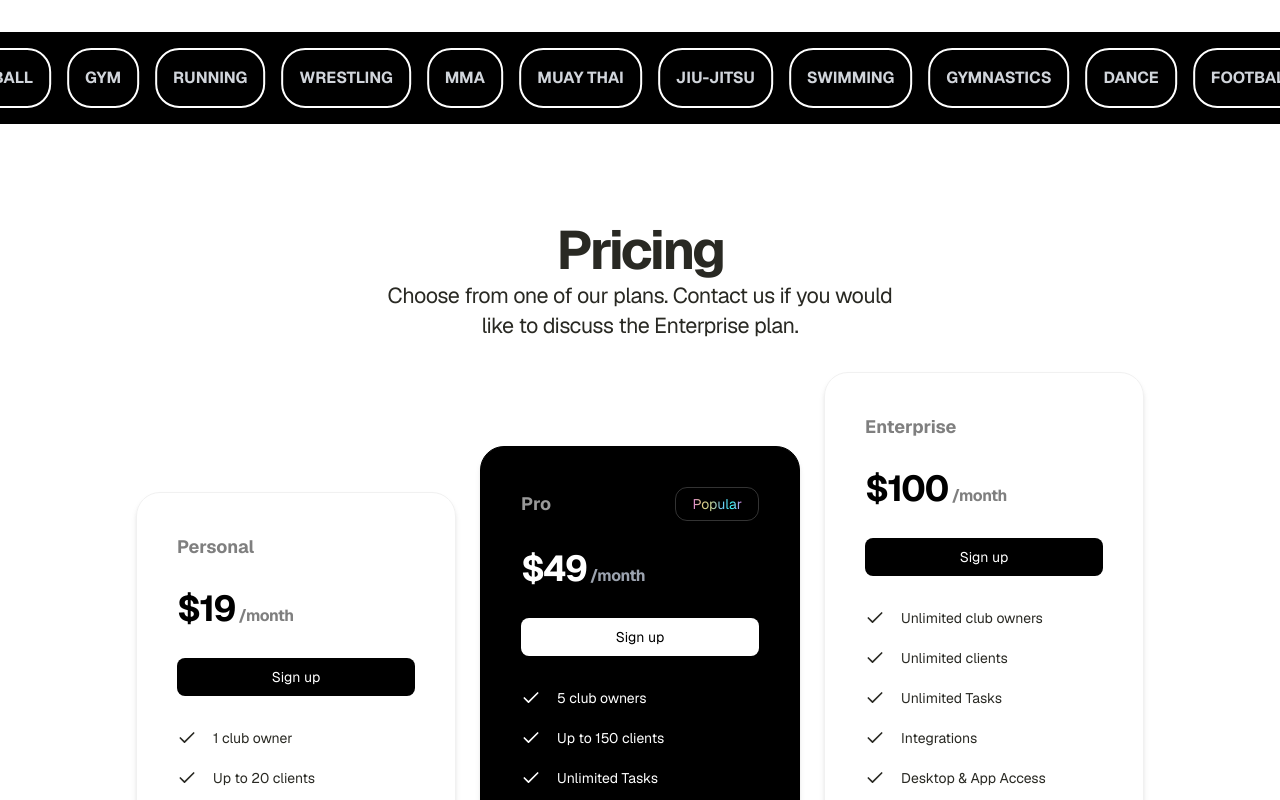
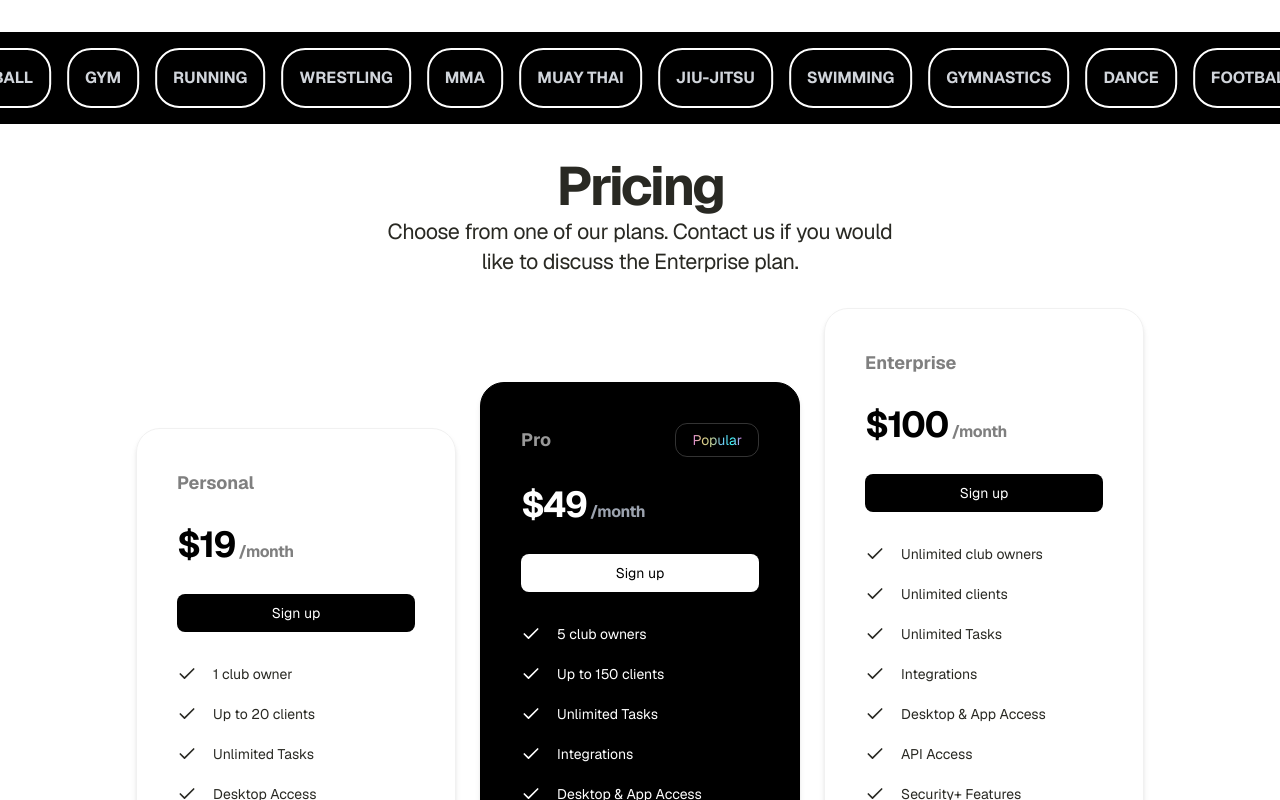
Before and after one commit to dylewskii/fitness-saas, a Next.js app: page / in a window 1280 px wide. Shown: the part 2380-3180 px from the top of the page. Built offline with nearby package versions, Linux system fonts and the light colour scheme; no server answers.

Commit message:
add PricingProps

```diff
--- /dev/null
+++ b/src/app/pricing/page.tsx
@@ -0,0 +1,10 @@
+import React from "react";
+import Pricing from "~/components/pricing";
+
+export default function PricingPage() {
+  return (
+    <div className="bg-white text-black">
+      <Pricing />
+    </div>
+  );
+}
--- a/src/components/pricing.tsx
+++ b/src/components/pricing.tsx
@@ -46,9 +46,13 @@ const plans = [
   },
 ];
 
-export default function Pricing() {
+type PricingProps = {
+  className?: string;
+};
+
+export default function Pricing({ className }: PricingProps) {
   return (
-    <section className="space-y-8 p-8 py-24">
+    <section className={`${className} space-y-8 px-8 py-8`}>
       <div className="section-heading">
         <h3 className="section-title">Pricing</h3>
         <p className="section-description">
```
